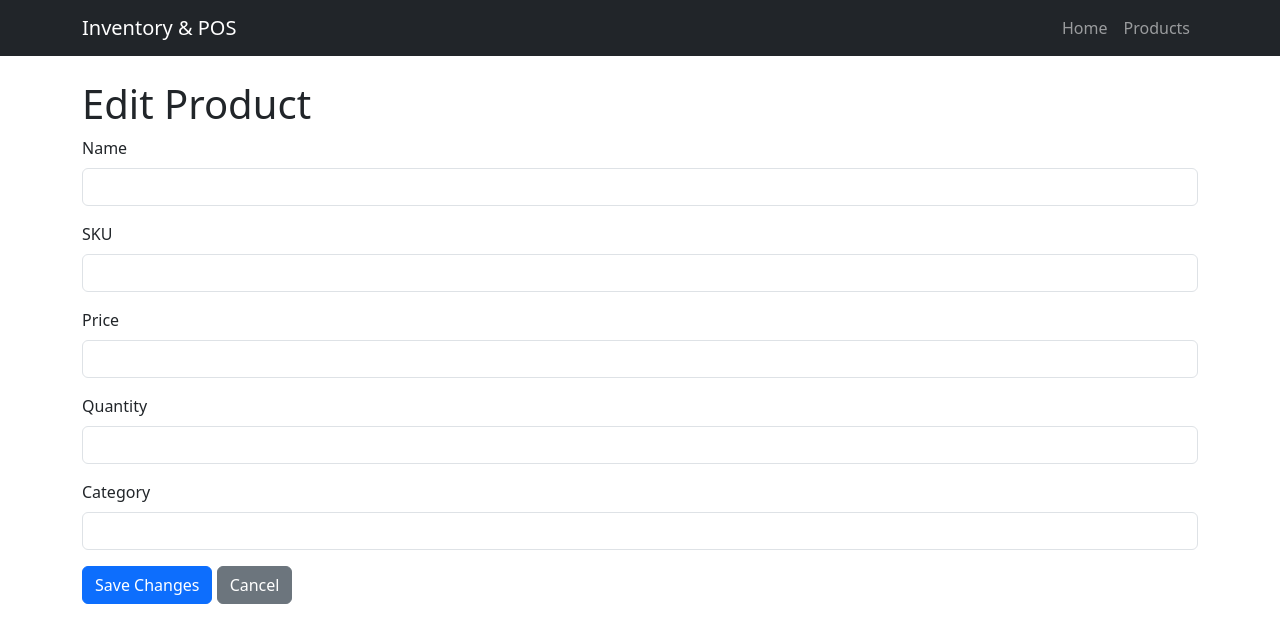
After one commit to JmlAsync/inventory-pos-system, a Flask app: template templates/edit_product.html in a window 1280 px wide. The commit adds this page. Shown: the top 643 px of the page. Run offline with Flask 3, Linux system fonts and the light colour scheme; the template is opened without the code that fills it, so the values that code supplies are empty.

Commit message:
Add product edit and delete functions

```diff
--- a/app.py
+++ b/app.py
@@ -29,6 +29,26 @@ def add_product():
         return redirect(url_for('products'))
     return render_template('add_product.html')
 
+@app.route('/products/edit/<int:product_id>', methods=['GET', 'POST'])
+def edit_product(product_id):
+    product = Product.query.get_or_404(product_id)
+    if request.method == 'POST':
+        product.name = request.form['name']
+        product.sku = request.form['sku']
+        product.price = float(request.form['price'])
+        product.quantity = int(request.form['quantity'])
+        product.category = request.form.get('category')
+        db.session.commit()
+        return redirect(url_for('products'))
+    return render_template('edit_product.html', product=product)
+
+@app.route('/products/delete/<int:product_id>', methods=['POST'])
+def delete_product(product_id):
+    product = Product.query.get_or_404(product_id)
+    db.session.delete(product)
+    db.session.commit()
+    return redirect(url_for('products'))
+
 if __name__ == '__main__':
     with app.app_context():
         db.create_all()
--- /dev/null
+++ b/templates/edit_product.html
@@ -0,0 +1,29 @@
+{% extends "base.html" %}
+{% block title %}Edit Product{% endblock %}
+{% block content %}
+<h1>Edit Product</h1>
+<form method="POST" action="{{ url_for('edit_product', product_id=product.id) }}">
+    <div class="mb-3">
+        <label class="form-label">Name</label>
+        <input type="text" class="form-control" name="name" value="{{ product.name }}" required>
+    </div>
+    <div class="mb-3">
+        <label class="form-label">SKU</label>
+        <input type="text" class="form-control" name="sku" value="{{ product.sku }}" required>
+    </div>
+    <div class="mb-3">
+        <label class="form-label">Price</label>
+        <input type="number" step="0.01" class="form-control" name="price" value="{{ product.price }}" required>
+    </div>
+    <div class="mb-3">
+        <label class="form-label">Quantity</label>
+        <input type="number" class="form-control" name="quantity" value="{{ product.quantity }}" required>
+    </div>
+    <div class="mb-3">
+        <label class="form-label">Category</label>
+        <input type="text" class="form-control" name="category" value="{{ product.category or '' }}">
+    </div>
+    <button type="submit" class="btn btn-primary">Save Changes</button>
+    <a href="{{ url_for('products') }}" class="btn btn-secondary">Cancel</a>
+</form>
+{% endblock %}
```
Also changed, not shown: templates/products.html (+7 -1 lines).
